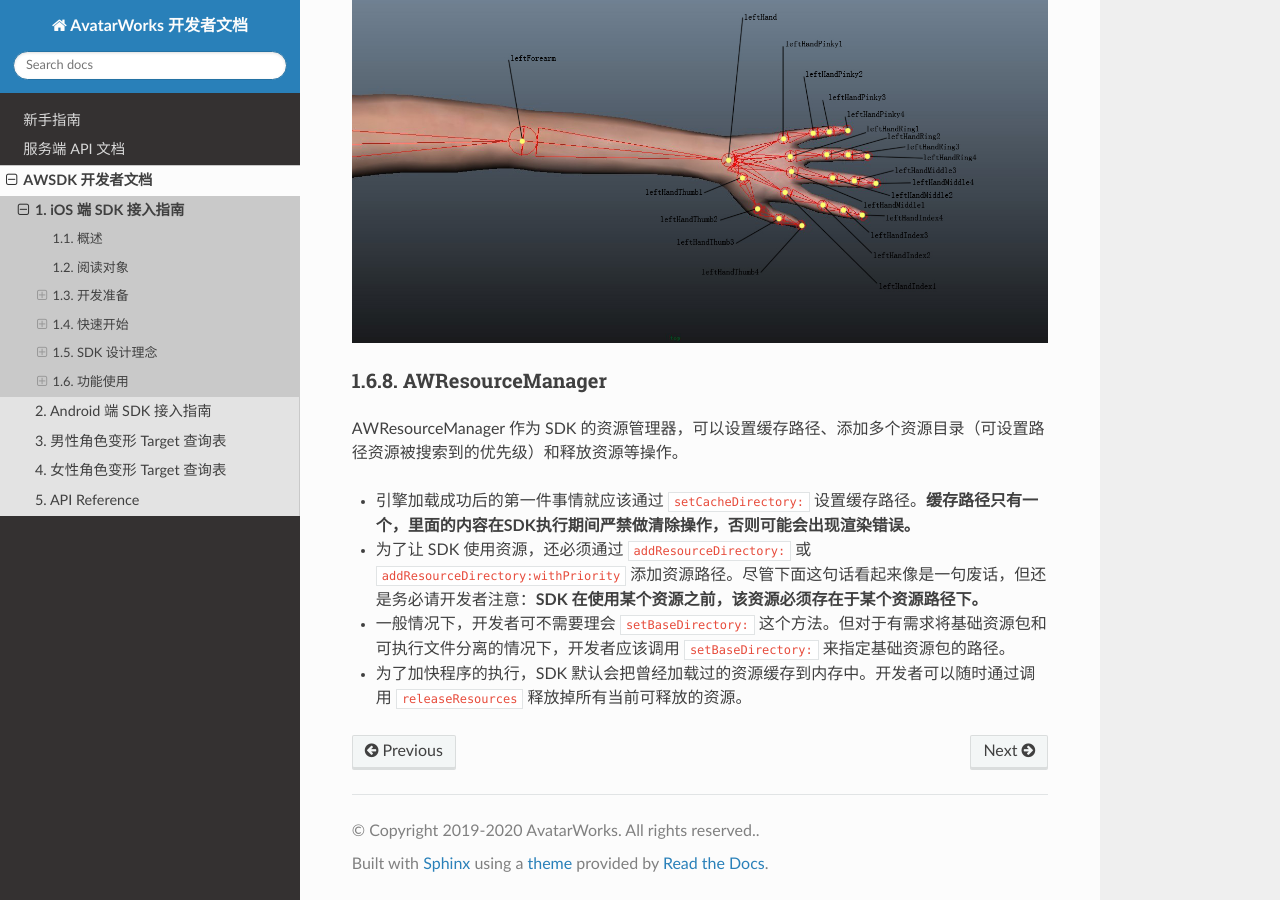
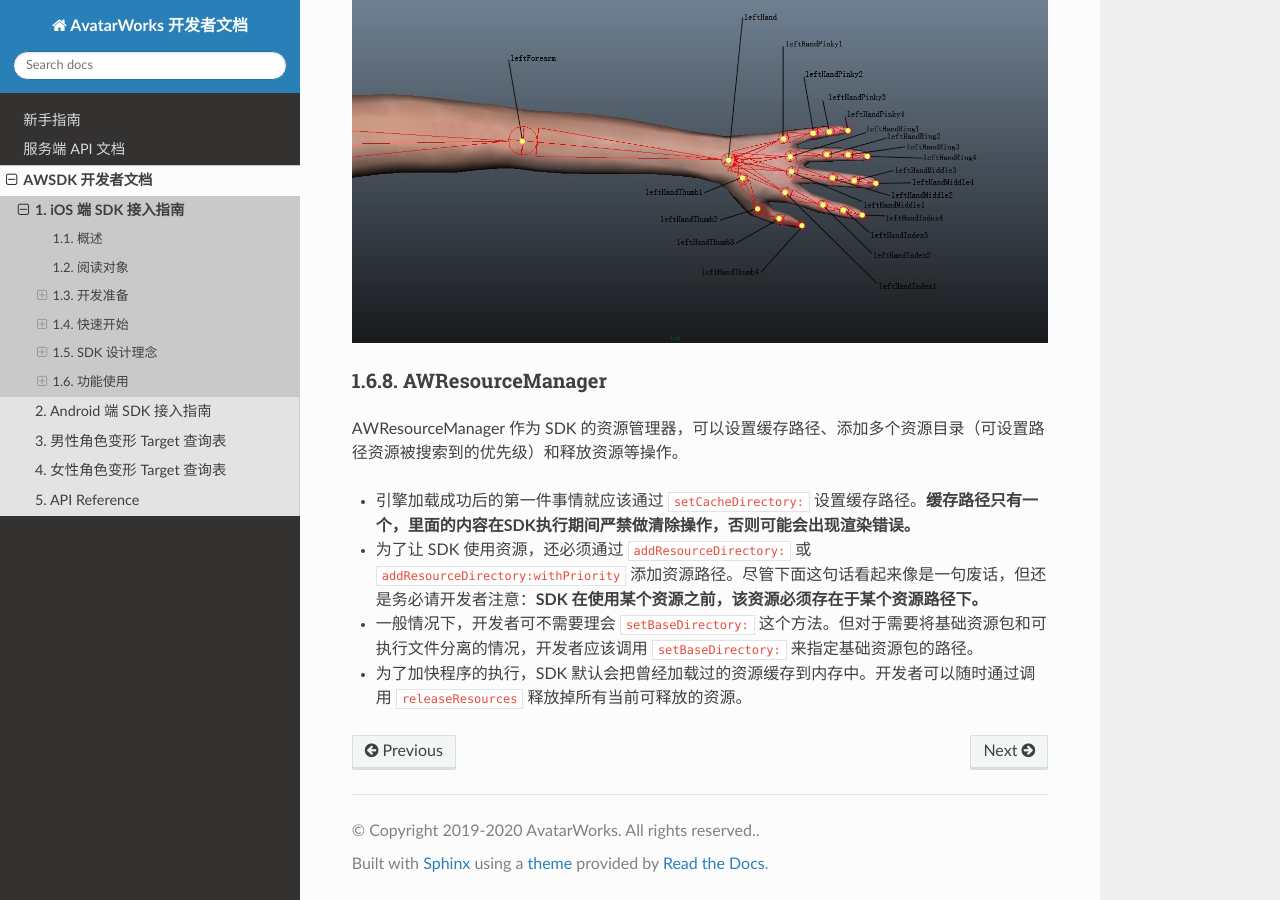
Before and after one commit to avatarworks/doc, a Sphinx documentation site: the page built from source/awsdk/ios.rst, in a window 1280 px wide and 900 px high, scrolled down 18830 px. Built offline with Sphinx 7.4.7 and the Read the Docs theme 2.0.0, drawn with Linux system fonts in a browser that asks for light colours.

Commit message:
Update ios.rst

```diff
--- a/source/awsdk/ios.rst
+++ b/source/awsdk/ios.rst
@@ -885,6 +885,6 @@ AWResourceManager 作为 SDK 的资源管理器，可以设置缓存路径、添
 
 - 为了让 SDK 使用资源，还必须通过 ``addResourceDirectory:`` 或 ``addResourceDirectory:withPriority`` 添加资源路径。尽管下面这句话看起来像是一句废话，但还是务必请开发者注意：**SDK 在使用某个资源之前，该资源必须存在于某个资源路径下。**
 
-- 一般情况下，开发者可不需要理会 ``setBaseDirectory:`` 这个方法。但对于有需求将基础资源包和可执行文件分离的情况下，开发者应该调用 ``setBaseDirectory:`` 来指定基础资源包的路径。
+- 一般情况下，开发者可不需要理会 ``setBaseDirectory:`` 这个方法。但对于需要将基础资源包和可执行文件分离的情况，开发者应该调用 ``setBaseDirectory:`` 来指定基础资源包的路径。
 
 - 为了加快程序的执行，SDK 默认会把曾经加载过的资源缓存到内存中。开发者可以随时通过调用 ``releaseResources`` 释放掉所有当前可释放的资源。
```
